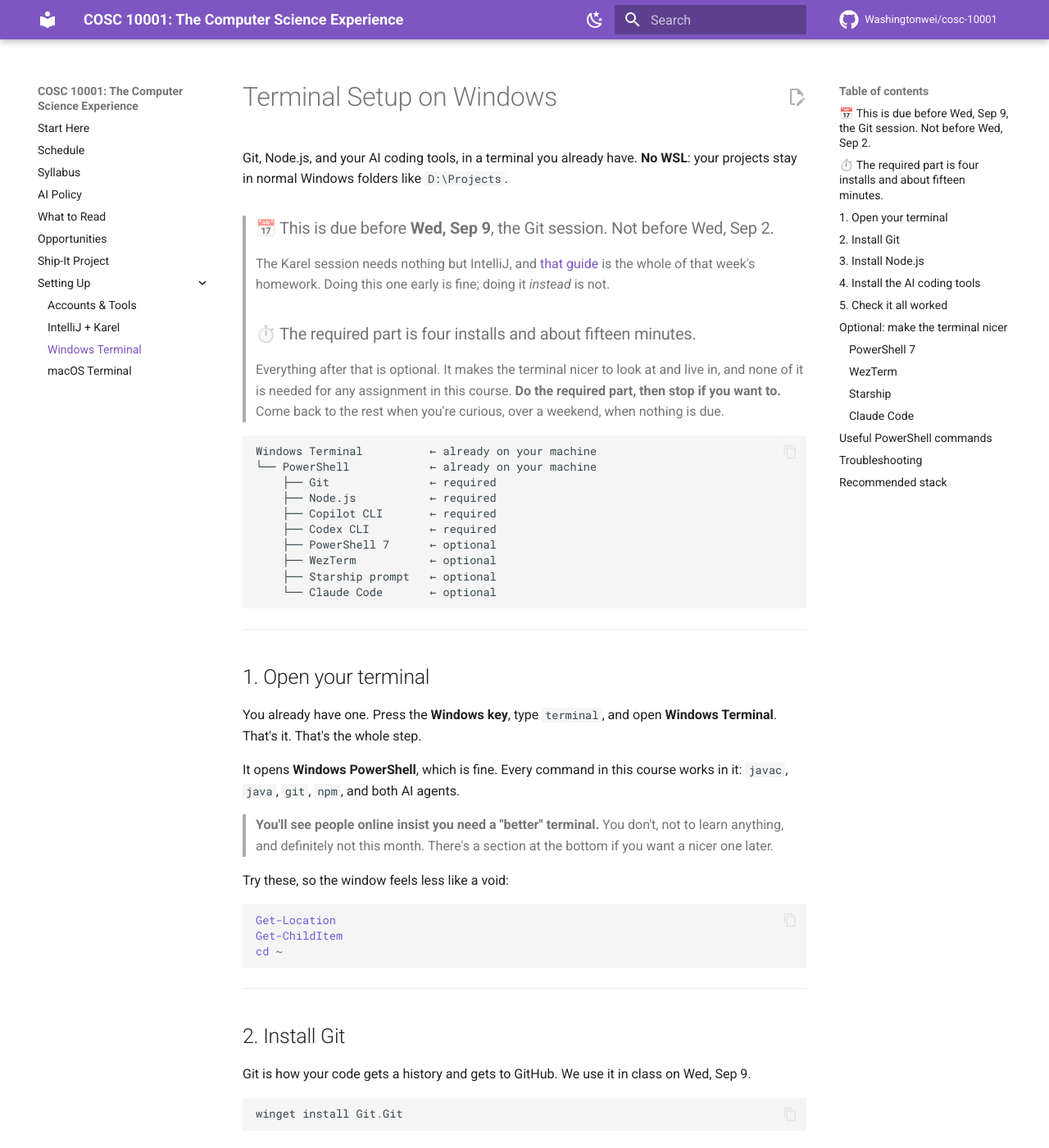
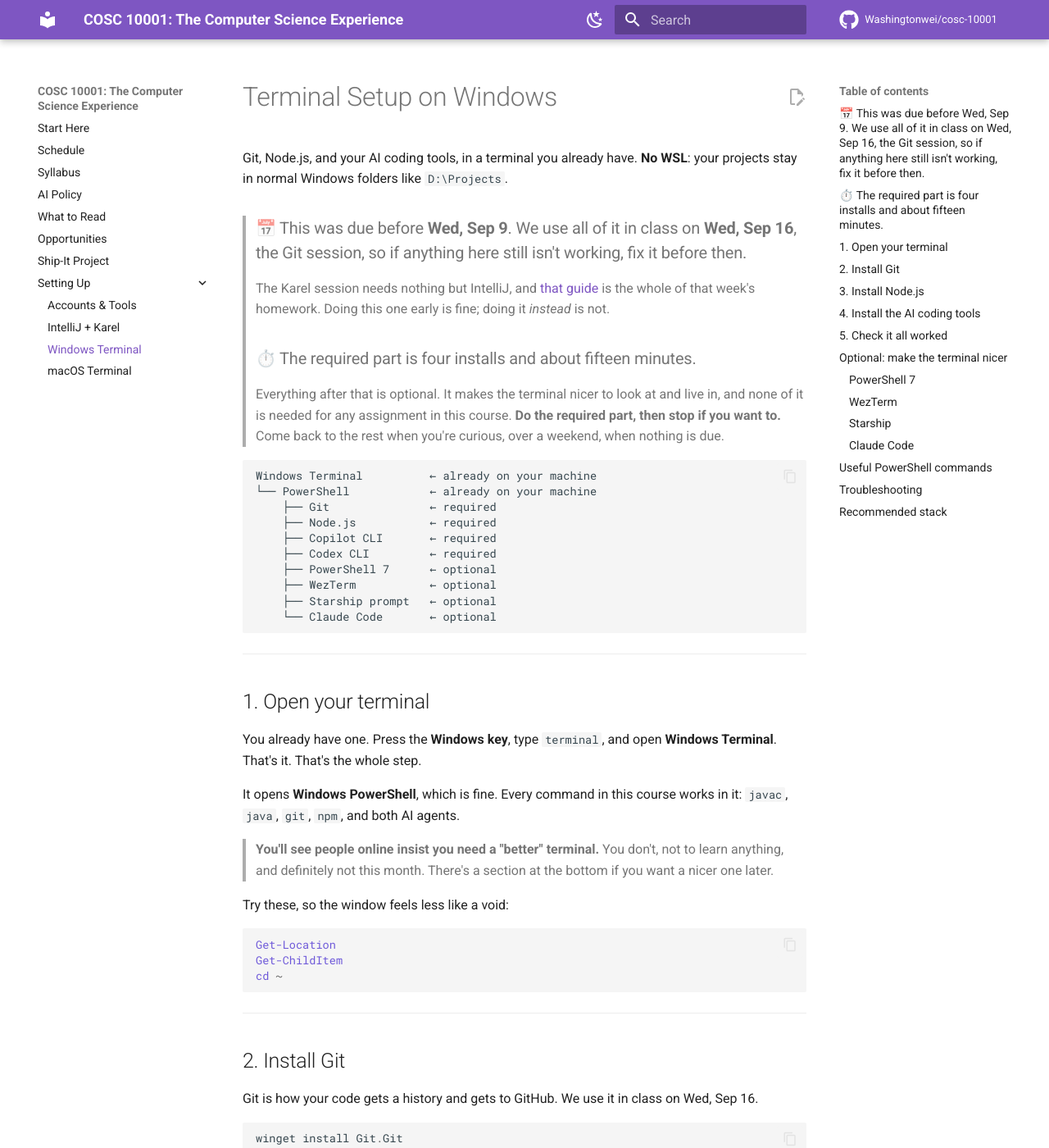
Before and after one commit to Washingtonwei/cosc-10001, an MkDocs documentation site: the page built from docs/setup-windows.md, in a window 1280 px wide and 1400 px high. Shown: the whole window at 82% size. Built offline with MkDocs 1.6.1 and Material for MkDocs 9.7.7, drawn with Linux system fonts in a browser that asks for light colours; comment, search, counter and statistics services are not loaded.

Commit message:
Week 4 is the terminal and Git session, not Top-Down Design
The running order changed on the morning of Wed, Sep 9: Top-Down Design
ran that day and the terminal and Git session was displaced to Wed, Sep
16. Row 4 had been left stale on purpose until the rest of the order
settled, so the site has been showing Top-Down Design twice.

Row 4 now describes the session that will actually run. Row 5 no longer
says the agent gets "last week's problem", since that problem was solved
two Wednesdays earlier.

The terminal setup deadline is untouched and still reads Wed, Sep 9. It
was real, and it was collected. What was wrong was only the session the
guides named, so they now say the deadline was Sep 9 and the session is
Sep 16.

This Week in CS starts Wed, Sep 23 rather than Sep 16, and the weeks run
two to four speakers instead of three, so the Act II note and the
deadline table follow.

Co-Authored-By: Claude Opus 5 <noreply@anthropic.com>

````diff
--- a/docs/schedule.md
+++ b/docs/schedule.md
@@ -27,15 +27,15 @@
 |---|---|---|---|---|
 | 1 | Wed, Aug 26 | **Welcome to Computer Science.** What CS is and isn't, pod assignment, and why you belong here.<br>[Slides](week-01-slides.html){ .mat } | Nothing. Just show up | **In class:** everyone starts [GitHub Student Pack](tool-setup.md#2-github-student-developer-pack) verification. <br>Then: [the five things to do in your first week](index.md#do-these-five-things-in-your-first-week) |
 | 2 | Wed, Sep 2 | **Your First Program: Karel.** What an algorithm is, your first Karel program, and a first look at the shapes you'll meet in every language: naming a sequence, repeating one, and choosing between two<br>[Slides](karel-the-robot.pdf){ .mat } | **Two things only:** install IntelliJ IDEA, then open `karel-starter` in it. **[IntelliJ + Karel](setup-intellij.md)** walks through both, and **IntelliJ installs Java for you**<br>Read chapters 1–2 of the [Karel reader](https://compedu.stanford.edu/karel-reader/docs/java/en/chapter1.html) | No terminal setup needed this week. No class time for installs either: **in class we fix what broke**, pods debug together, mentors float, nobody leaves broken<br>**Read after class:** [Karel reader](https://compedu.stanford.edu/karel-reader/docs/java/en/chapter1.html) chapters 3 and 5–7, which cover the methods, loops, and conditionals we went through<br>Stuck? [How to Ask for Help](syllabus.md#how-to-ask-for-help) |
-| 3 | Wed, Sep 9 | **Top-Down Design.** Karel doubles a pile of beepers without ever being told how many there are. Decomposition, stepwise refinement, and how you know when to stop: when every line is something Karel already understands. **No AI today, on purpose** | Terminal setup: [Windows](setup-windows.md) · [macOS](setup-macos.md)<br>A Karel program that runs | **Your terminal setup is still due**, and we use all of it next Wednesday<br>Pod activity: triple the pile, then count how many lines it took |
-| 4 | Wed, Sep 16 | **Top-Down Design.** Karel doubles a pile of beepers without being told how many there are. **No AI today, on purpose** | Your Karel repo pushed to GitHub | 🚀 **[Ship-It project](ship-it.md) announced today.** You have eleven weeks |
-| 5 | Wed, Sep 23 | **Agentic Coding: Delegation and Verification.** The most important session of the semester. We hand an agent last week's problem, and you already know the answer | [Copilot CLI](tool-setup.md#6-copilot-cli-your-agent-in-the-terminal) working in your terminal<br>A second agent to compare it against: [Codex CLI](tool-setup.md#7-codex-cli-your-second-agent) | Last Karel session. All four weeks hand in as [**Build Checkpoint 1**](syllabus.md#build-checkpoints-2-10) |
+| 3 | Wed, Sep 9 | **Top-Down Design.** Karel doubles a pile of beepers without ever being told how many there are. Decomposition, stepwise refinement, and how you know when to stop: when every line is something Karel already understands. **No AI today, on purpose** | Terminal setup: [Windows](setup-windows.md) · [macOS](setup-macos.md)<br>A Karel program that runs | **Your terminal setup is still due**, and we use all of it on Wed, Sep 16<br>Pod activity: triple the pile, then count how many lines it took |
+| 4 | Wed, Sep 16 | **Your Terminal, Git & GitHub.** Where your files actually live, why `command not found` happens, and what version control is for: we break Karel on purpose and get it back in one command. Then your code goes public under your name | Terminal setup working: [Windows](setup-windows.md) · [macOS](setup-macos.md) | 🚀 **[Ship-It project](ship-it.md) announced today.** You have eleven weeks<br>**In class:** push your Karel repo, write a profile README, and post both URLs in Slack |
+| 5 | Wed, Sep 23 | **Agentic Coding: Delegation and Verification.** The most important session of the semester. We hand an agent the beeper problem you solved by hand on Wed, Sep 9, and you already know the answer | [Copilot CLI](tool-setup.md#6-copilot-cli-your-agent-in-the-terminal) working in your terminal<br>A second agent to compare it against: [Codex CLI](tool-setup.md#7-codex-cli-your-second-agent) | Last Karel session. All four weeks hand in as [**Build Checkpoint 1**](syllabus.md#build-checkpoints-2-10) |
 
 ---
 
 ## Act II: The map of CS
 
-Each session here closes with ten minutes of *"now do it with your agent"*, a small hands-on task in that week's subfield. Week 6 is the exception: it's a panel, no laptops. Three students also open every session with [*This Week in CS*](reading.md), starting in Week 4.
+Each session here closes with ten minutes of *"now do it with your agent"*, a small hands-on task in that week's subfield. Week 6 is the exception: it's a panel, no laptops. Two to four students also open every session with [*This Week in CS*](reading.md), starting Wed, Sep 23.
 
 | Week | Date | Session | Before class | Due & announcements |
 |---|---|---|---|---|
--- a/docs/setup-intellij.md
+++ b/docs/setup-intellij.md
@@ -17,7 +17,7 @@
 
 > **You do not have to install Java yourself, and this is the main reason this course uses IntelliJ.** Java comes as something called a **JDK**, and getting one onto a laptop by hand is the single most common way a first week goes wrong. IntelliJ fetches one for you from a dialog box, in about two minutes. **[Step 4](#4-give-it-a-java-to-run-on) walks through it.**
 
-**You do not need a terminal for this page, or for the Karel session.** You'll set up a proper terminal before the **Git session on Wed, Sep 9**, and [that guide](tool-setup.md#5-a-terminal-git-and-nodejs) is waiting for you when you get there.
+**You do not need a terminal for this page, or for the Karel session.** You'll set up a proper terminal before the **Git session on Wed, Sep 16**, and [that guide](tool-setup.md#5-a-terminal-git-and-nodejs) is waiting for you when you get there.
 
 ---
 
--- a/docs/setup-macos.md
+++ b/docs/setup-macos.md
@@ -2,7 +2,7 @@
 
 The Mac companion to the [Windows setup guide](setup-windows.md): same environment, different install commands.
 
-> ### 📅 This is due before **Wed, Sep 9**, the Git session. Not before Wed, Sep 2.
+> ### 📅 This was due before **Wed, Sep 9**. We use all of it in class on **Wed, Sep 16**, the Git session, so if anything here still isn't working, fix it before then.
 > The Karel session needs nothing but IntelliJ, and [that guide](setup-intellij.md) is the whole of that week's homework. Doing this one early is fine; doing it *instead* is not.
 
 > ### ⏱️ The required part is about half an hour, most of it download bars.
@@ -88,7 +88,7 @@ brew --version
 
 ## 4. Install Git
 
-Git is how your code gets a history and gets to GitHub. We use it in class on Wed, Sep 9.
+Git is how your code gets a history and gets to GitHub. We use it in class on Wed, Sep 16.
 
 ```bash
 brew install git
--- a/docs/setup-windows.md
+++ b/docs/setup-windows.md
@@ -2,7 +2,7 @@
 
 Git, Node.js, and your AI coding tools, in a terminal you already have. **No WSL**: your projects stay in normal Windows folders like `D:\Projects`.
 
-> ### 📅 This is due before **Wed, Sep 9**, the Git session. Not before Wed, Sep 2.
+> ### 📅 This was due before **Wed, Sep 9**. We use all of it in class on **Wed, Sep 16**, the Git session, so if anything here still isn't working, fix it before then.
 > The Karel session needs nothing but IntelliJ, and [that guide](setup-intellij.md) is the whole of that week's homework. Doing this one early is fine; doing it *instead* is not.
 
 > ### ⏱️ The required part is four installs and about fifteen minutes.
@@ -43,7 +43,7 @@ cd ~
 
 ## 2. Install Git
 
-Git is how your code gets a history and gets to GitHub. We use it in class on Wed, Sep 9.
+Git is how your code gets a history and gets to GitHub. We use it in class on Wed, Sep 16.
 
 ```powershell
 winget install Git.Git
--- a/docs/tool-setup.md
+++ b/docs/tool-setup.md
@@ -95,7 +95,7 @@ Download IntelliJ from **<https://www.jetbrains.com/idea/download/>**, then open
 
 ## 5. A terminal, Git, and Node.js
 
-**Not this week.** This one is due before the **Git session on Wed, Sep 9**, and there's nothing to gain by doing it early.
+**Due before Wed, Sep 9.** We use all of it in class on **Wed, Sep 16**, the Git session.
 
 Follow the guide for your machine, on your own time. We do not install anything in class: fifty minutes a week does not stretch to a room of people downloading the same files, and class time is for fixing what broke.
 
````
Also changed, not shown: other parts of docs/schedule.md (+1 -1 lines).
